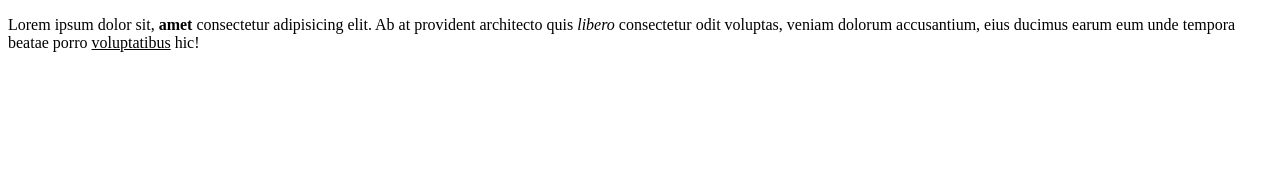
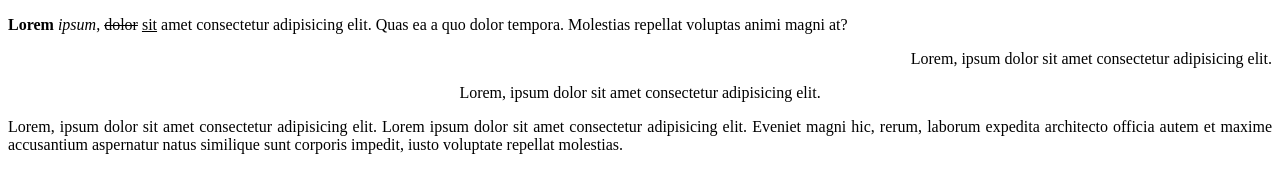
Before and after one commit to akmatkulov/sovetbek.github.io, a plain HTML site: page lessons1/task1.html in a window 1280 px wide. Drawn offline with Linux system fonts and the light colour scheme.

Commit message:
Complete task1

```diff
--- a/lessons1/task1.html
+++ b/lessons1/task1.html
@@ -2,8 +2,32 @@
 <html>
   <head>
     <title>Task1</title>
+    <style>
+      div.paragraph {
+        text-align: right;
+      }
+      div.paragraph1 {
+        text-align: center;
+      }
+      div.paragraph2 {
+        text-align: justify;
+      }
+
+    </style>
   </head>
   <body>
-    <p>Lorem ipsum dolor sit, <strong>amet</strong> consectetur adipisicing elit. Ab at provident architecto quis <em>libero</em> consectetur odit voluptas, veniam dolorum accusantium, eius ducimus earum eum unde tempora beatae porro <u>voluptatibus</u> hic!</p>
+    <div>
+      <p><strong>Lorem</strong> <em>ipsum</em>, <s>dolor</s> <u>sit</u> amet consectetur adipisicing elit. Quas ea a quo dolor tempora. Molestias repellat voluptas animi magni at?</p>
+    </div>
+    <div class="paragraph">
+      <p>Lorem, ipsum dolor sit amet consectetur adipisicing elit.</p>
+    </div>
+    <div class="paragraph1">
+      <p>Lorem, ipsum dolor sit amet consectetur adipisicing elit.</p>
+    </div>
+    <div class="paragraph2">
+      <p>Lorem, ipsum dolor sit amet consectetur adipisicing elit. Lorem ipsum dolor sit amet consectetur adipisicing elit. Eveniet magni hic, rerum, laborum expedita architecto officia autem et maxime accusantium aspernatur natus similique sunt corporis impedit, iusto voluptate repellat molestias.</p>
+    </div>
+
   </body>
 </html>
```
